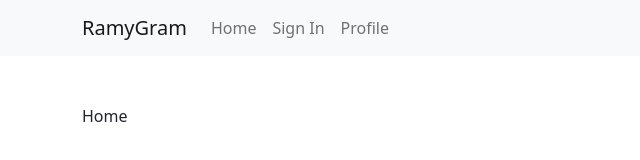
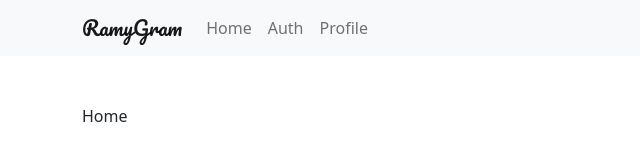
Before and after one commit to ramyabyyu/ramygram-igclone, a React (Create React App) app in the folder frontend/: page / in a window 1280 px wide. Shown: the top 160 px of the page, without its empty margins (0-640 px from the left). Built offline with nearby package versions, Linux system fonts and the light colour scheme.

Commit message:
Designing Navbar, Hoem, Auth, and Profile page

```diff
--- a/frontend/src/App.js
+++ b/frontend/src/App.js
@@ -2,6 +2,8 @@ import React from "react";
 import { BrowserRouter, Routes, Route } from "react-router-dom";
 import * as Path from "./routeNames";
 import { Container } from "react-bootstrap";
+import { ToastContainer } from "react-toastify";
+import "react-toastify/dist/ReactToastify.css";
 
 // components
 import AppNavbar from "./components/AppNavbar";
@@ -9,6 +11,7 @@ import AppNavbar from "./components/AppNavbar";
 // Pages
 import Home from "./pages/Home";
 import Auth from "./pages/Auth";
+import Profile from "./pages/Profile";
 
 const App = () => {
   return (
@@ -19,9 +22,11 @@ const App = () => {
           <Routes>
             <Route path={Path.HOME} element={<Home />} />
             <Route path={Path.AUTH} element={<Auth />} />
+            <Route path={Path.PROFILE} element={<Profile />} />
           </Routes>
         </Container>
       </BrowserRouter>
+      <ToastContainer />
     </React.Fragment>
   );
 };
--- a/frontend/src/components/AppNavbar.jsx
+++ b/frontend/src/components/AppNavbar.jsx
@@ -13,7 +13,7 @@ const AppNavbar = () => {
         <Navbar.Collapse id="basic-navbar-nav">
           <Nav className="me-auto">
             <Nav.Link href={Path.HOME}>Home</Nav.Link>
-            <Nav.Link href={Path.AUTH}>Sign In</Nav.Link>
+            <Nav.Link href={Path.AUTH}>Auth</Nav.Link>
             <Nav.Link href={Path.PROFILE}>Profile</Nav.Link>
           </Nav>
         </Navbar.Collapse>
--- a/frontend/src/index.css
+++ b/frontend/src/index.css
@@ -1,13 +1,5 @@
-body {
-  margin: 0;
-  font-family: -apple-system, BlinkMacSystemFont, 'Segoe UI', 'Roboto', 'Oxygen',
-    'Ubuntu', 'Cantarell', 'Fira Sans', 'Droid Sans', 'Helvetica Neue',
-    sans-serif;
-  -webkit-font-smoothing: antialiased;
-  -moz-osx-font-smoothing: grayscale;
+@import url("https://fonts.googleapis.com/css2?family=Pacifico&display=swap");
+
+.brand {
+  font-family: "Pacifico", cursive;
 }
-
-code {
-  font-family: source-code-pro, Menlo, Monaco, Consolas, 'Courier New',
-    monospace;
-}
--- a/frontend/src/pages/Profile.jsx
+++ b/frontend/src/pages/Profile.jsx
@@ -0,0 +1,7 @@
+import React from "react";
+
+const Profile = () => {
+  return <div>Profile</div>;
+};
+
+export default Profile;
```
